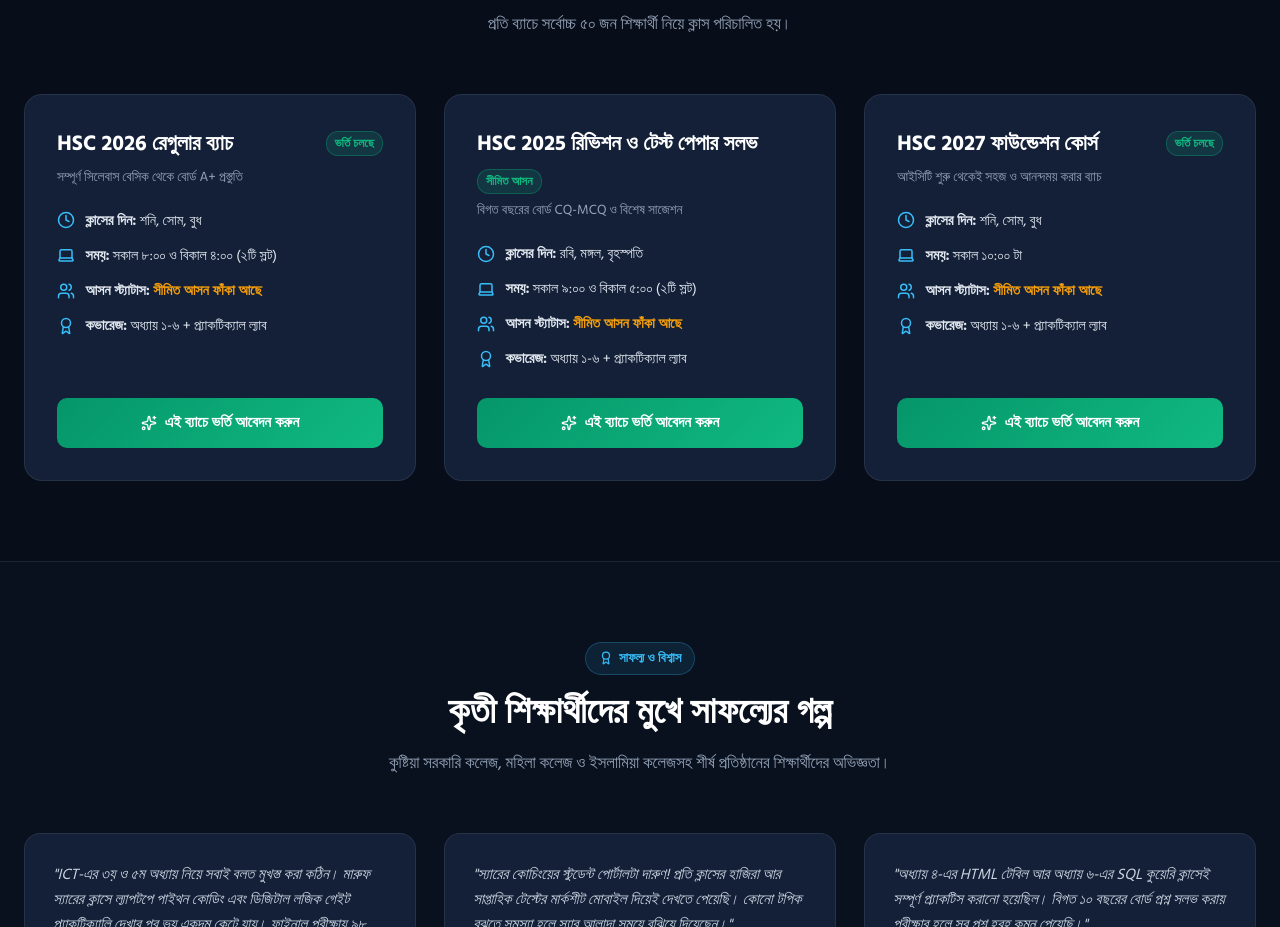
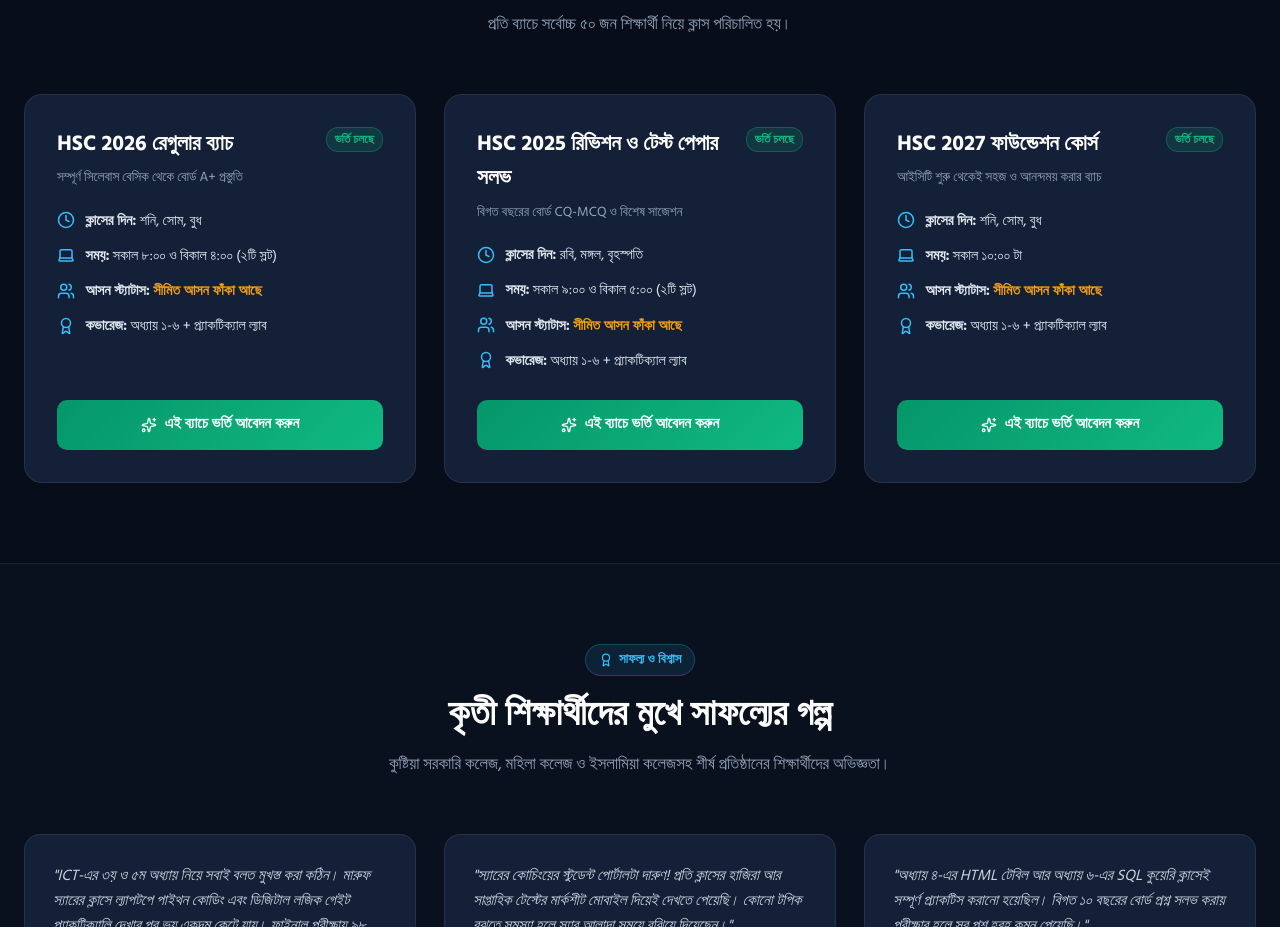
Before and after one commit to marufjarvis/coaching-pro, a React (Vite) app: page / in a window 1280 px wide. Shown: the part 3920-4847 px from the top of the page. Built offline with nearby package versions, Linux system fonts and the light colour scheme; no server answers.

Commit message:
fix(landing): improve batch card header layout and align status badges

```diff
--- a/src/LandingPage.jsx
+++ b/src/LandingPage.jsx
@@ -429,7 +429,7 @@ function LandingPage({
       days: 'রবি, মঙ্গল, বৃহস্পতি',
       time: 'সকাল ৯:০০ ও বিকাল ৫:০০ (২টি স্লট)',
       seatsLeft: 'সীমিত আসন ফাঁকা আছে',
-      status: 'সীমিত আসন',
+      status: 'ভর্তি চলছে',
       featured: false
     },
     {
@@ -1240,13 +1240,15 @@ function LandingPage({
             {currentBatches.map((batch, bIdx) => (
               <div key={batch.id || bIdx} className="batch-card">
                 <div className="batch-header">
-                  <div style={{ display: 'flex', alignItems: 'center', justifyContent: 'space-between', gap: '8px', flexWrap: 'wrap', marginBottom: '6px' }}>
-                    <h3 className="batch-title" style={{ margin: 0 }}>{batch.title}</h3>
+                  <div style={{ display: 'flex', alignItems: 'flex-start', justifyContent: 'space-between', gap: '10px', marginBottom: '6px' }}>
+                    <h3 className="batch-title" style={{ margin: 0, flex: 1 }}>{batch.title}</h3>
                     <span style={{
                       fontSize: '0.75rem',
                       fontWeight: '700',
                       padding: '2px 8px',
                       borderRadius: '12px',
+                      whiteSpace: 'nowrap',
+                      flexShrink: 0,
                       backgroundColor: (batch.status === 'ব্যাচ পূর্ণ' || batch.status === 'Batch Full' || batch.status === 'আসন পূর্ণ') ? 'rgba(239, 68, 68, 0.15)' : 'rgba(16, 185, 129, 0.15)',
                       color: (batch.status === 'ব্যাচ পূর্ণ' || batch.status === 'Batch Full' || batch.status === 'আসন পূর্ণ') ? '#ef4444' : '#10b981',
                       border: `1px solid ${(batch.status === 'ব্যাচ পূর্ণ' || batch.status === 'Batch Full' || batch.status === 'আসন পূর্ণ') ? 'rgba(239, 68, 68, 0.3)' : 'rgba(16, 185, 129, 0.3)'}`
--- a/src/dataStore.js
+++ b/src/dataStore.js
@@ -567,7 +567,7 @@ export const DEFAULT_INITIAL_BATCHES = [
     time: 'সকাল ৯:০০ ও বিকাল ৫:০০ (২টি স্লট)',
     seatLimit: 50,
     seatsLeft: 'সীমিত আসন ফাঁকা আছে',
-    status: 'সীমিত আসন',
+    status: 'ভর্তি চলছে',
     coverage: 'অধ্যায় ১-৬ + প্র্যাকটিক্যাল ল্যাব',
     featured: false
   },
```
